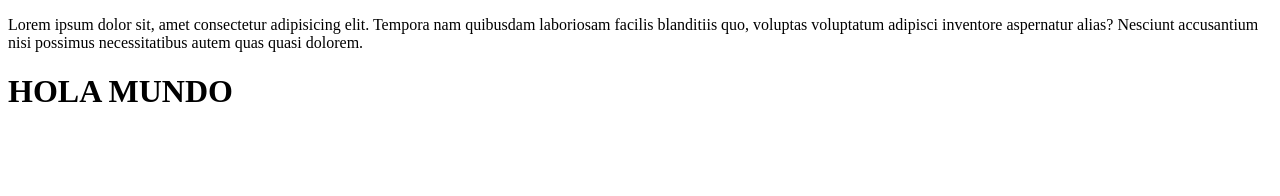
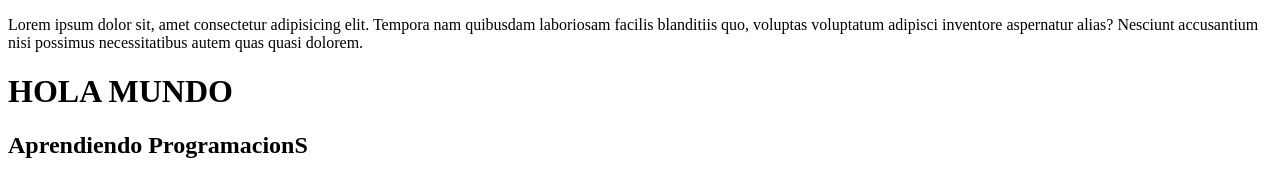
Before and after one commit to BrianChuma/vsc-cursito, a plain HTML site: page index.html in a window 1280 px wide. Drawn offline with Linux system fonts and the light colour scheme.

Commit message:
create <h2>

```diff
--- a/index.html
+++ b/index.html
@@ -8,5 +8,6 @@
 <body>
     <p>Lorem ipsum dolor sit, amet consectetur adipisicing elit. Tempora nam quibusdam laboriosam facilis blanditiis quo, voluptas voluptatum adipisci inventore aspernatur alias? Nesciunt accusantium nisi possimus necessitatibus autem quas quasi dolorem.</p>
     <h1>HOLA MUNDO</h1>
+    <h2>Aprendiendo ProgramacionS</h2>
 </body>
 </html>
```
